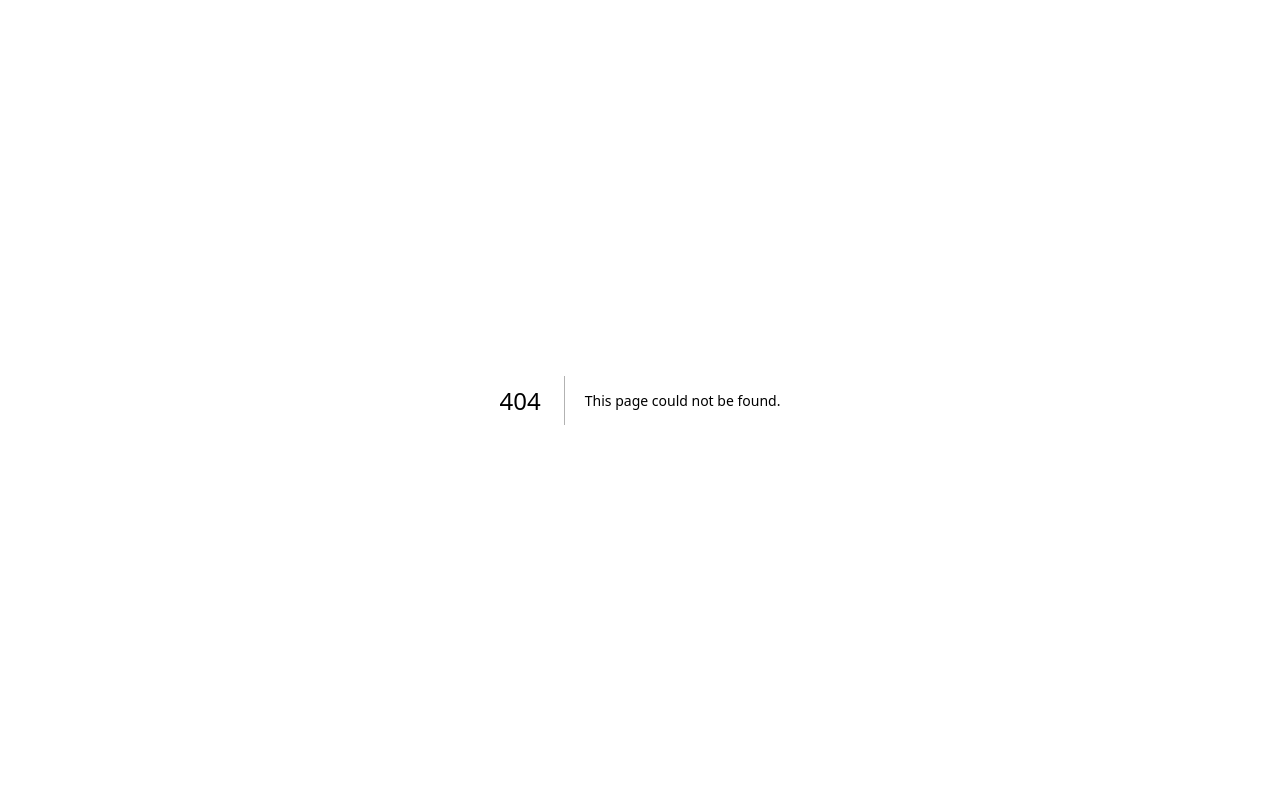
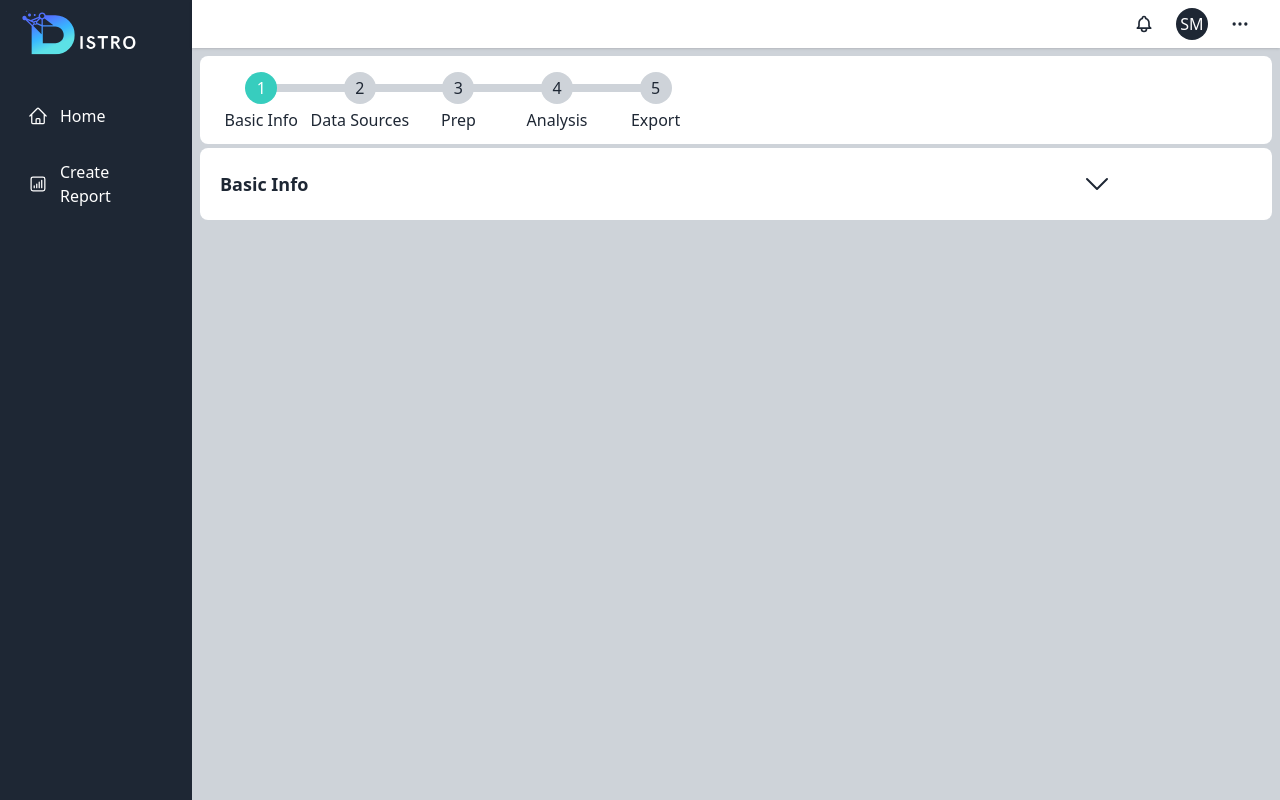
Before and after one commit to Sean-McAuliffe/Distro, a Next.js app in the folder ui/: page /create-report in a window 1280 px wide. Before the commit this address had no page. Built offline with nearby package versions, Linux system fonts and the light colour scheme.

Commit message:
started create report page

```diff
--- a/ui/components/layout.tsx
+++ b/ui/components/layout.tsx
@@ -25,9 +25,9 @@ const Layout = ({ children }: any) => {
                                 <HomeIcon className="w-5 h-5" />
                                 <span>Home</span>
                             </Link>
-                            <Link href='/reports' className={linkCSS}>
+                            <Link href='/create-report' className={linkCSS}>
                                 <ChartBarSquareIcon className="w-5 h-5" />
-                                <span>Reports</span>
+                                <span>Create Report</span>
                             </Link>
                         </li>
                     </ul>
--- /dev/null
+++ b/ui/pages/create-report.tsx
@@ -0,0 +1,81 @@
+import Layout from "@/components/layout";
+import { useState } from "react";
+import { ChevronDownIcon } from "@heroicons/react/24/outline";
+import { ChevronUpIcon } from "@heroicons/react/24/outline";
+
+function CreateReport() {
+
+  const openCSS = " card-content w-full h-[fit-content] transition ease-in-out delay-150 "
+  const closedCSS = " transition ease-in-out delay-150 hidden"
+
+  const [basic, setBasic] = useState(false)
+
+
+
+  return (
+
+    <div className="w-full flex flex-col gap-1 p-2 ">
+
+      <div className="w-full h-full bg-base-100 rounded-lg p-3 items-center justify-center">
+        <div className="mx-auto ">
+          <ul className="steps">
+            <li className="step step-accent">Basic Info</li>
+            <li className="step">Data Sources</li>
+            <li className="step">Prep</li>
+            <li className="step">Analysis</li>
+            <li className="step">Export</li>
+          </ul>
+        </div>
+      </div>
+
+      <div className="w-full h-[fit-content] bg-base-100 rounded-lg p-3 items-center justify-center">
+        <div className="card p-2 flex">
+          <div onClick={() => setBasic(!basic)} className="select-none cursor-pointer w-full card-title text-lg text-base-content">
+            <div className="w-5/6">Basic Info</div>
+            <div className="w-1/6 text-right">
+              {basic == true ? <ChevronUpIcon className="w-8 h-8" /> : <ChevronDownIcon className="w-8 h-8" />}
+            </div>
+          </div>
+          <div className={basic == true ? openCSS : closedCSS}>
+            <div className="form-control gap-2">
+              <label className="label">
+                <span className="label-text">Report Name</span>
+              </label>
+              <label className="input-group input-group-md">
+                <span>Name</span>
+                <input type="text" placeholder="info@site.com" className="input input-bordered" required={true} />
+              </label>
+              <label className="label">
+                <span className="label-text">Report Category</span>
+              </label>
+              <label className="input-group input-group-md">
+                <select required={true} className="select select-bordered">
+                  <option disabled selected>Pick category</option>
+                  <option>Category One</option>
+                  <option>Category Two</option>
+                  <option>Category Three</option>
+                  <option>Category Four</option>
+                </select>
+              </label>
+            </div>
+
+
+          </div>
+        </div>
+      </div>
+
+
+    </div>
+
+  )
+}
+
+CreateReport.getLayout = (page: any) => {
+  return (
+    <Layout>
+      {page}
+    </Layout>
+  )
+}
+
+export default CreateReport;
--- a/ui/pages/reports.tsx
+++ /dev/null
@@ -1,21 +0,0 @@
-import Layout from "@/components/layout";
-
-
-
-
-function Reports(){
-    return (
-        <>
-        </>
-    )
-}
-
-Reports.getLayout = (page: any) => {
-    return (
-      <Layout>
-        {page}
-      </Layout>
-    )
-  }
-
-export default Reports;
```
Also changed, not shown: ui/styles/globals.css (line endings or trailing spaces).
